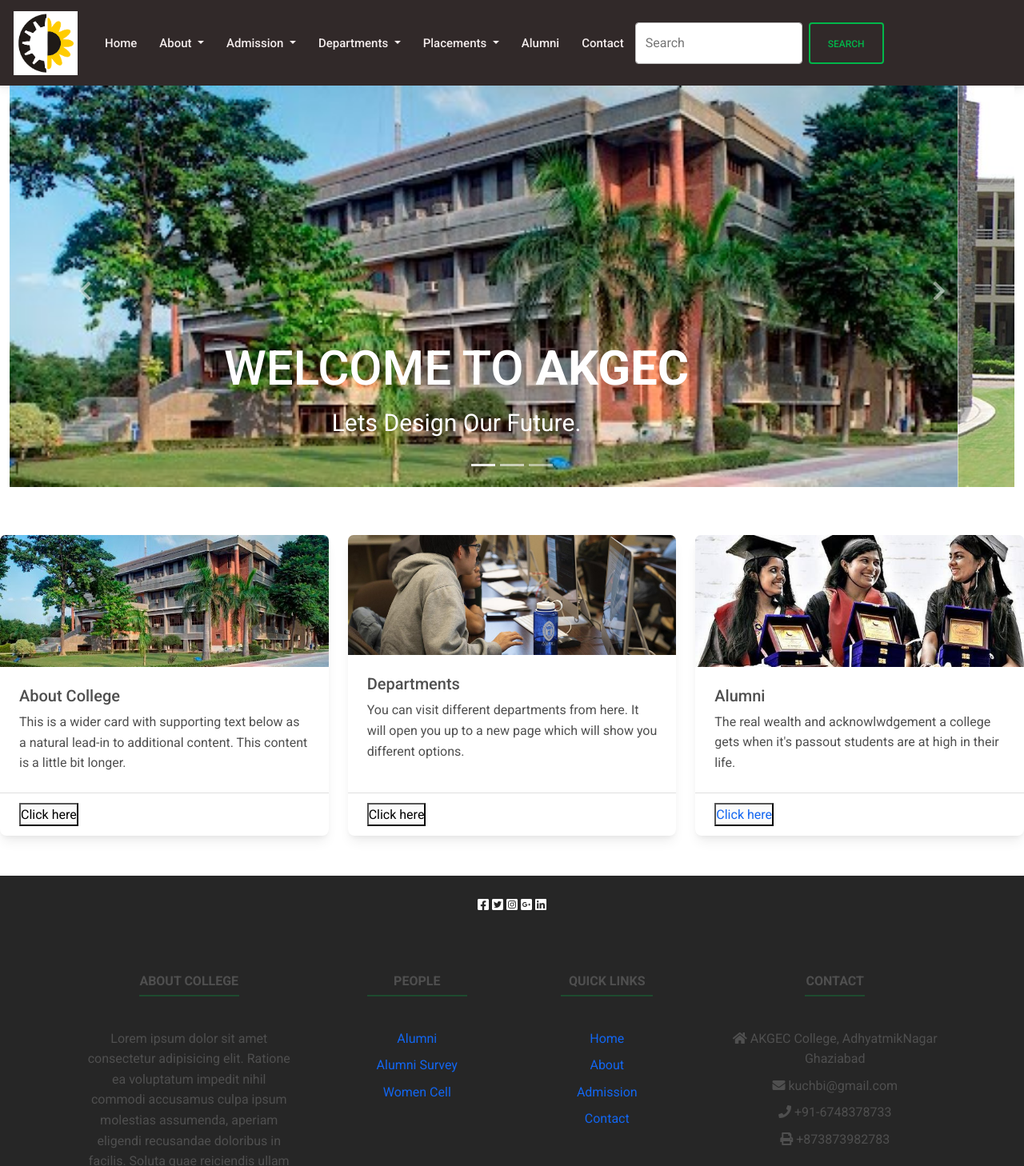
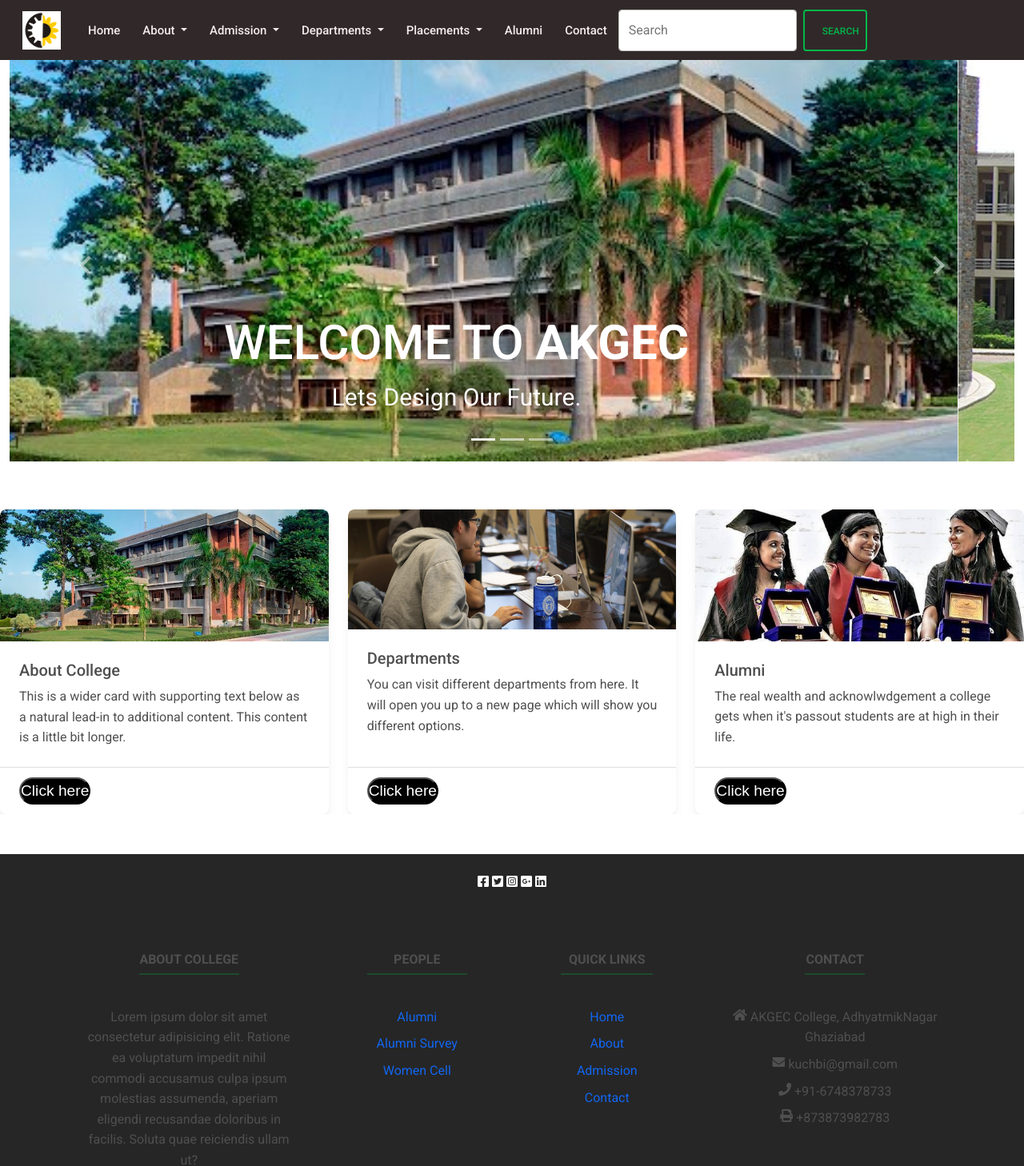
Before and after one commit to shubhi182001/college-website, a plain HTML site: page home.html in a window 1280 px wide. Shown: the top 1458 px of the page at 80% size. Drawn offline with nearby package versions, Linux system fonts and the light colour scheme.

Commit message:
buttons changed

```diff
--- a/home.html
+++ b/home.html
@@ -162,7 +162,7 @@
               <p class="card-text">This is a wider card with supporting text below as a natural lead-in to additional content. This content is a little bit longer.</p>
             </div>
             <div class="card-footer">
-              <button class="bg-light">Click here</button>
+              <button class="bg-light" id="btn">Click here</button>
             </div>
           </div>
         </div>
@@ -174,7 +174,7 @@
               <p class="card-text">You can visit different departments from here. It will open you up to a new page which will show you  different options.</p>
             </div>
             <div class="card-footer">
-              <button class="bg-light">Click here</button>
+              <button class="bg-light" id="btn">Click here</button>
             </div>
           </div>
         </div>
@@ -186,7 +186,7 @@
               <p class="card-text">The real wealth and acknowlwdgement a college gets when it's passout students are at high in their life.  </p>
             </div>
             <div class="card-footer">
-              <button class="bg-light"> <a href="./alumni.html">Click here</a> </button>
+              <button class="bg-light" id="btn"> <a href="./alumni.html" >Click here</a> </button>
             </div>
           </div>
         </div>
--- a/style.css
+++ b/style.css
@@ -1,6 +1,7 @@
 *{
     margin: 0px;
     padding: 0px;
+    overflow-x: hidden !important;
 }
 
 .menu-bar{
@@ -13,8 +14,8 @@
     font-weight: 500;
 }
 .imagee{
-    margin-left: 5px;
-    max-width: 80px;
+    margin-left: 1rem;
+    max-width: 3rem;
 
 }
 
@@ -58,3 +59,19 @@
     text-align: left;
     margin-left: 2px;
 }
+/* #icons{
+    gap: 2rem !important;
+} */
+#btn{
+    border-radius: 1.5rem;
+    text-decoration: none;
+    font-size: larger;
+    font-weight: 400;
+    background-color: black !important;
+    color: #ffffff;
+    font-family: Arial, Helvetica, sans-serif;
+
+}
+#btn a{
+    color: #fff;
+}
```
Also changed, not shown: footer.html (+1 -1 lines).
